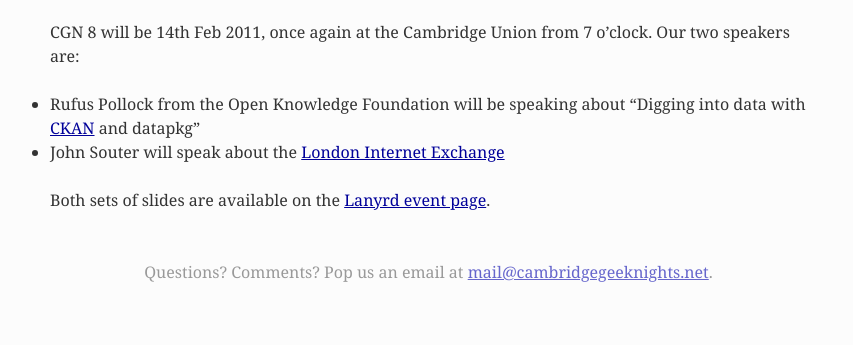
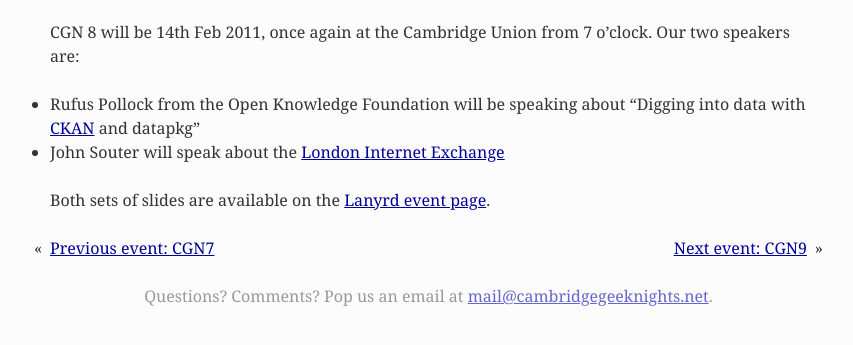
Before and after one commit to cambridgegeeknights/cambridgegeeknights.github.io, a Jekyll site: the page built from _posts/2011-02-14-cgn8.markdown, in a window 1280 px wide, cut to the strip 236-581 px from the top of the page. Shown: the whole strip, without its empty margins (14-867 px from the left). Built offline with Jekyll 4.4.1, drawn with Linux system fonts in a browser that asks for light colours; Markdown is read by kramdown in place of the engine named in the settings.

Commit message:
Add previous/next links.

```diff
--- a/_layouts/event.html
+++ b/_layouts/event.html
@@ -22,6 +22,20 @@
       {% endif %}
 
     {{ content }}
+    {% if page.previous or page.next %}
+    <ul class="related">
+    {% if page.previous %}
+        <li class="previous"><a rel="prev" href="{{ page.previous.url }}">
+            Previous event: {{ page.previous.title }}
+        </a></li>
+    {% endif %}
+    {% if page.next %}
+        <li class="next"><a rel="next" href="{{ page.next.url }}">
+            Next event: {{ page.next.title }}
+        </a></li>
+    {% endif %}
+    </ul>
+    {% endif %}
 
     {% include sidebar.html %}
 
```
